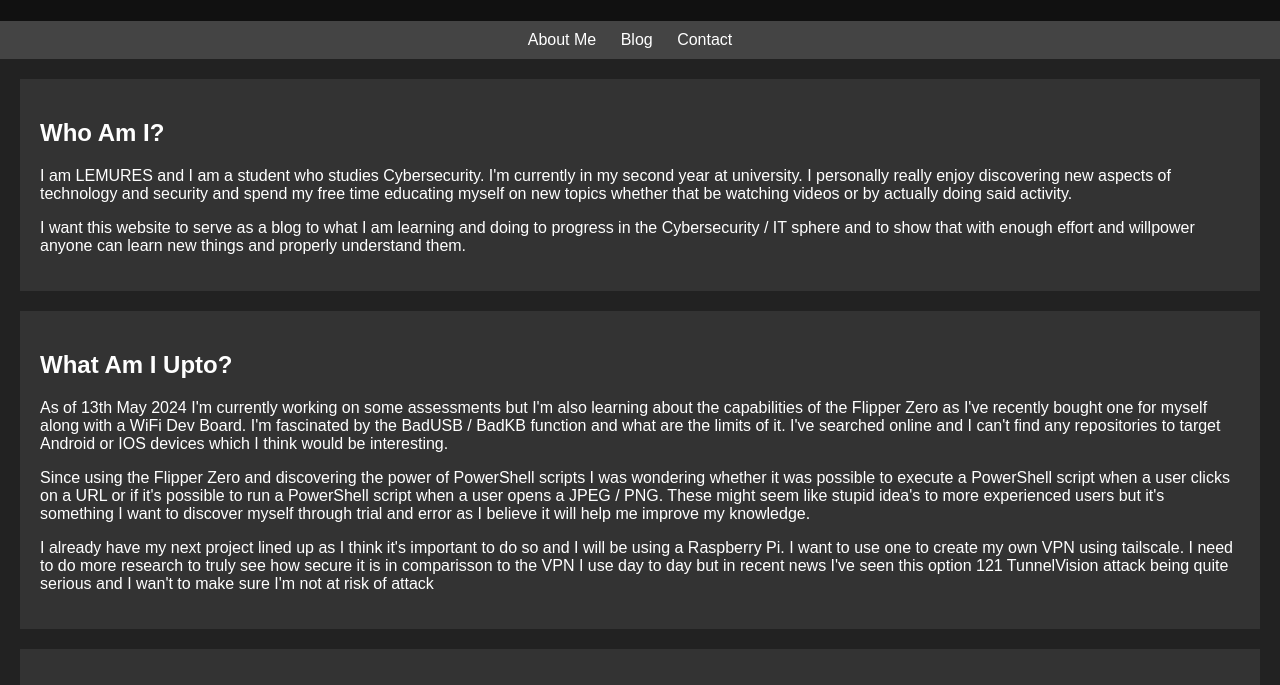
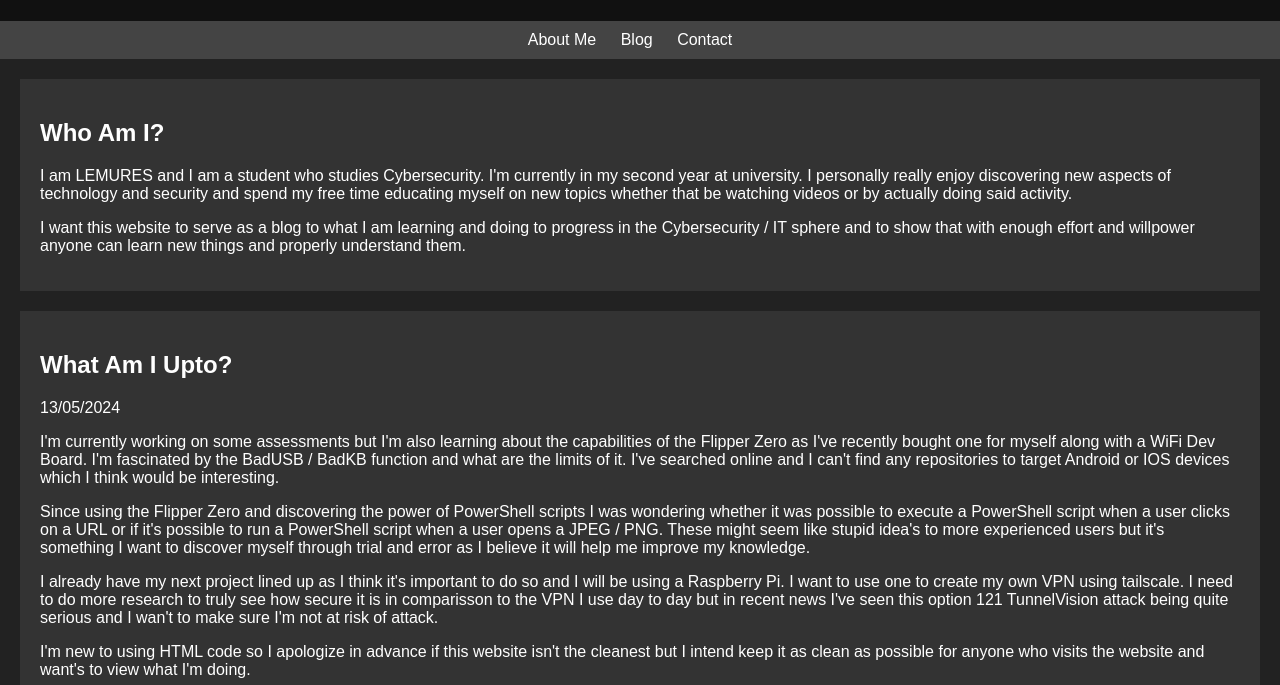
Before and after one commit to lemures-exe/mywebsite, a plain HTML site: page index.html in a window 1280 px wide. Shown: the part 99-784 px from the top of the page. Drawn offline with Linux system fonts and the light colour scheme.

Commit message:
Update index.html

```diff
--- a/index.html
+++ b/index.html
@@ -66,9 +66,11 @@
     </section>
     <section id="blog">
         <h2>What Am I Upto?</h2>
-        <p>As of 13th May 2024 I'm currently working on some assessments but I'm also learning about the capabilities of the Flipper Zero as I've recently bought one for myself along with a WiFi Dev Board. I'm fascinated by the BadUSB / BadKB function and what are the limits of it. I've searched online and I can't find any repositories to target Android or IOS devices which I think would be interesting.</p>
+        <p>13/05/2024</p>
+        <p>I'm currently working on some assessments but I'm also learning about the capabilities of the Flipper Zero as I've recently bought one for myself along with a WiFi Dev Board. I'm fascinated by the BadUSB / BadKB function and what are the limits of it. I've searched online and I can't find any repositories to target Android or IOS devices which I think would be interesting.</p>
         <p>Since using the Flipper Zero and discovering the power of PowerShell scripts I was wondering whether it was possible to execute a PowerShell script when a user clicks on a URL or if it's possible to run a PowerShell script when a user opens a JPEG / PNG. These might seem like stupid idea's to more experienced users but it's something I want to discover myself through trial and error as I believe it will help me improve my knowledge.</p>
-        <p>I already have my next project lined up as I think it's important to do so and I will be using a Raspberry Pi. I want to use one to create my own VPN using tailscale. I need to do more research to truly see how secure it is in comparisson to the VPN I use day to day but in recent news I've seen this option 121 TunnelVision attack being quite serious and I wan't to make sure I'm not at risk of attack</p>
+        <p>I already have my next project lined up as I think it's important to do so and I will be using a Raspberry Pi. I want to use one to create my own VPN using tailscale. I need to do more research to truly see how secure it is in comparisson to the VPN I use day to day but in recent news I've seen this option 121 TunnelVision attack being quite serious and I wan't to make sure I'm not at risk of attack.</p>
+        <p>I'm new to using HTML code so I apologize in advance if this website isn't the cleanest but I intend keep it as clean as possible for anyone who visits the website and want's to view what I'm doing.</p>
     </section>
     <section id="contact">
         <h2>Where To Contact Me</h2>
```
